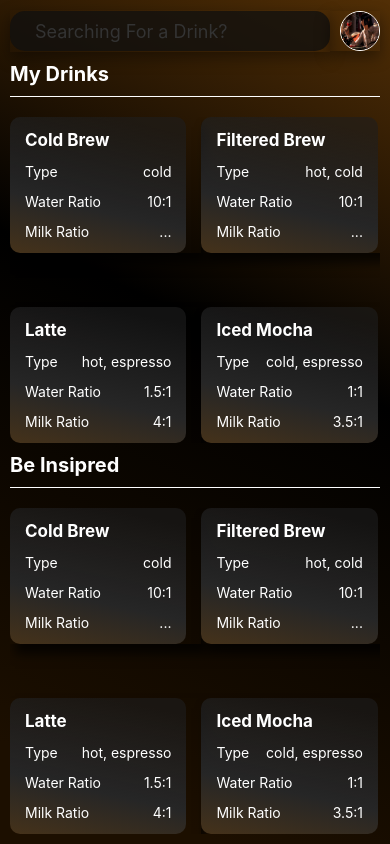
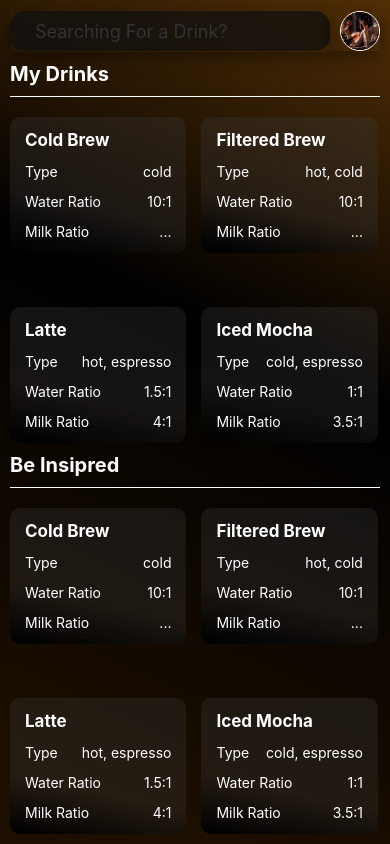
Before and after one commit to jeremu2907/coffeeProject, a React Native app in the folder frontend/: screen /Home in a window 390 px wide. Built offline with nearby package versions, Linux system fonts and the light colour scheme.

Commit message:
navigation

```diff
--- a/frontend/App.js
+++ b/frontend/App.js
@@ -1,35 +1,15 @@
 import React from 'react'
-import { StatusBar } from 'expo-status-bar';
-import { SafeAreaView, StyleSheet, Text, View } from 'react-native';
-import TopBar from './components/TopBar/TopBar';
+import { SafeAreaView, StyleSheet } from 'react-native';
 import { LinearGradient } from 'expo-linear-gradient';
-import DrinkItemContainer from './components/DrinkItemContainer/DrinkItemContainer';
-import ItemCard from './components/ItemCard/ItemCard';
 import { DefaultTheme, NavigationContainer } from '@react-navigation/native';
 import { createNativeStackNavigator } from '@react-navigation/native-stack';
 
+import { ItemCardScreen } from './screens/ItemCard';
+import {HomeScreen} from './screens/HomeScreen'
+import { StatusBar } from 'expo-status-bar';
+import TopBar from './components/TopBar/TopBar';
+
 const Stack = createNativeStackNavigator();
-
-const HomeScreen = ({navigation}) =>
-{
-    return(
-        <SafeAreaView style={styles.container}>
-            <StatusBar style="light" />
-            <TopBar />
-
-            {/* <ItemCard /> */}
-            <View style={styles.bottomLine}>
-                <Text style={styles.titleTextStyle}>My Drinks</Text>
-            </View>
-            <DrinkItemContainer />
-
-            <View style={styles.bottomLine}>
-                <Text style={styles.titleTextStyle}>Be Insipred</Text>
-            </View>
-            <DrinkItemContainer />
-        </SafeAreaView>
-    );
-};
 
 const transparentTheme = {
     ...DefaultTheme,
@@ -49,17 +29,23 @@ export default function App() {
                 end={{ x: 0, y: 1 }}
                 locations={[0, 0.4, 0.9]}
             >
-                <Stack.Navigator
-                    screenOptions={{
-                        headerShown: false //Hides screen title
-                    }}
-                >
-                <Stack.Screen
-                    name="Home"
-                    component={HomeScreen}
-                />
+                <SafeAreaView style={styles.container}>
+                    <StatusBar style="light" />
+                    <TopBar />
+                    <Stack.Navigator screenOptions={{ headerShown: false }} >{/*Hides screen title*/}
 
-            </Stack.Navigator>
+                        <Stack.Screen
+                            name="Home"
+                            component={HomeScreen}
+                        />
+
+                        <Stack.Screen
+                            name="ItemCard"
+                            component={ItemCardScreen}
+                        />
+
+                    </Stack.Navigator>
+                </SafeAreaView>
             </LinearGradient>
         </NavigationContainer>
   );
@@ -73,17 +59,5 @@ const styles = StyleSheet.create({
     },
     paddingDev: {
         padding: 10
-    },
-    titleTextStyle: {
-        color: "white",
-        fontSize: 20,
-        fontWeight: "bold"
-    },
-    bottomLine: {
-        paddingTop: 10,
-        borderBottomColor: 'white',
-        borderBottomWidth: 1,
-        paddingBottom: 10,
-        marginBottom: 20
     }
 });
--- a/frontend/components/DrinkItem/DrinkItem.jsx
+++ b/frontend/components/DrinkItem/DrinkItem.jsx
@@ -1,10 +1,12 @@
-import { StyleSheet, Text, View } from 'react-native';
+import { StyleSheet, Text, TouchableHighlight, TouchableOpacity, TouchableWithoutFeedback, View } from 'react-native';
 import React, {useState} from 'react';
 import { LinearGradient } from 'expo-linear-gradient';
 import {useWindowDimensions} from 'react-native';
+import { useNavigation } from '@react-navigation/native';
 
 export default function DrinkItem(props)
 {
+    const navigation = useNavigation();
     const {height, width} = useWindowDimensions();
 
     const styles = StyleSheet.create({
@@ -16,12 +18,6 @@ export default function DrinkItem(props)
             paddingLeft: 15,
             paddingRight: 15,
             justifyContent: 'space-evenly'
-        },
-        shadowProp: {
-            shadowOffset: {width: 5,height: 10},
-            shadowOpacity: 0.7,
-            shadowColor: "#000000",
-            shadowRadius: 10
         },
         drinkName: {
             color: "white",
@@ -39,10 +35,15 @@ export default function DrinkItem(props)
     });
 
     return(
-        <View style={[styles.view, styles.shadowProp]} >
+        <TouchableOpacity
+            onPress = {() =>
+            {
+                navigation.navigate('ItemCard', props);
+            }}
+        >
             <LinearGradient
-                colors={['rgba(69, 50, 26,1)', '#262626','rgba(30,30,30,0.6)']}
-                // colors={['rgba(0,0,0,1))', 'rgba(60,60,60,0.3)','rgba(60,60,60,0.3)']}
+                // colors={['rgba(69, 50, 26,1)', '#262626','rgba(30,30,30,0.6)']}
+                colors={['rgba(0,0,0,1))', 'rgba(60,60,60,0.3)','rgba(60,60,60,0.3)']}
                 style={styles.container}
                 start={{ x: 0.2, y: 1.2 }}
                 end={{ x: 0.4, y: 0 }}
@@ -63,6 +64,6 @@ export default function DrinkItem(props)
                 </View>
 
             </LinearGradient>
-        </View>
+        </TouchableOpacity>
     )
 }
--- a/frontend/components/DrinkItemContainer/DrinkItemContainer.jsx
+++ b/frontend/components/DrinkItemContainer/DrinkItemContainer.jsx
@@ -6,7 +6,6 @@ export default function DrinkItemContainer()
 {
     return(
         <ScrollView
-            // style={styles.container}
             contentContainerStyle={{
                 flexDirection: "column",
                 flexWrap: "wrap",
@@ -14,6 +13,7 @@ export default function DrinkItemContainer()
                 alignItems: "flex-end",
             }}
             horizontal={true}
+            showsHorizontalScrollIndicator={false}
         >
             <DrinkItem
                 drinkName = "Cold Brew"
--- a/frontend/components/ItemCard/ItemCard.jsx
+++ b/frontend/components/ItemCard/ItemCard.jsx
@@ -2,10 +2,12 @@ import { StyleSheet, Text, View, TextInput } from 'react-native';
 import React, {useState} from 'react';
 import { LinearGradient } from 'expo-linear-gradient';
 import { SelectList } from 'react-native-dropdown-select-list';
+import { useRoute } from '@react-navigation/native';
 
-export default function ItemCard(props)
+export default function ItemCard()
 {
     const [unit, setUnit] = React.useState("grams");
+    const route = useRoute();
 
     const styles = StyleSheet.create({
         container: {
@@ -71,13 +73,13 @@ export default function ItemCard(props)
     return(
         <LinearGradient
             // colors={['rgba(69, 50, 26,1)', '#262626','rgba(30,30,30,0.6)']}
-            colors={['rgba(54, 35, 11,1))','rgba(25,25,25,1)','rgba(15,15,15,0.9)']}
+            colors={['rgba(54, 35, 11,1))','rgba(25,25,25,1)','rgba(15,15,15,1)']}
             style={styles.container}
             start={{ x: 0.1, y: 1.5 }}
             end={{ x: 1.3, y: 0.2 }}
             locations={[0,0.6,0.95]}
         >
-            <Text style={styles.drinkName}>Drink Name</Text>
+            <Text style={styles.drinkName}>{route.params.drinkName}</Text>
 
             <View style={styles.detailFields}>
                 <Text style={styles.sectionHeading}>Calculate Ratio</Text>
@@ -138,27 +140,27 @@ export default function ItemCard(props)
 
             <View style={styles.detailFields}>
                 <Text style={styles.unitTextStyle}>Type</Text>
-                <Text style={styles.infoText}>ice, filtered</Text>
+                <Text style={styles.infoText}>{route.params.type}</Text>
             </View>
 
             <View style={styles.detailFields}>
                 <Text style={styles.unitTextStyle}>Water : Coffee</Text>
-                <Text style={styles.infoText}>12 : 1</Text>
+                <Text style={styles.infoText}>{route.params.wtcRatio}</Text>
             </View>
 
             <View style={styles.detailFields}>
                 <Text style={styles.unitTextStyle}>Milk : Coffee</Text>
-                <Text style={styles.infoText}>...</Text>
+                <Text style={styles.infoText}>{route.params.mtcRatio}</Text>
             </View>
 
             <View style={styles.detailFields}>
                 <Text style={styles.unitTextStyle}>Ingredients</Text>
-                <Text style={styles.infoText}>ice, water, coffee</Text>
+                <Text style={styles.infoText}>{route.params.ingredients}</Text>
             </View>
 
             <View>
                 <Text style={[styles.unitTextStyle, styles.noteArea]}>Notes</Text>
-                <Text style={[styles.infoText, styles.noteArea]}>this area is for notes</Text>
+                <Text style={[styles.infoText, styles.noteArea]}>{route.params.notes}</Text>
             </View>
 
         </LinearGradient>
--- /dev/null
+++ b/frontend/screens/HomeScreen.jsx
@@ -0,0 +1,42 @@
+import React from 'react'
+import { StyleSheet, Text, View, ScrollView } from 'react-native';
+import DrinkItemContainer from '../components/DrinkItemContainer/DrinkItemContainer';
+
+
+export const HomeScreen = ({navigation}) =>
+{
+    return(
+        <View style={styles.container}>
+
+            <View style={styles.bottomLine}>
+                <Text style={styles.titleTextStyle}>My Drinks</Text>
+            </View>
+                <DrinkItemContainer/>
+
+            <View style={styles.bottomLine}>
+                <Text style={styles.titleTextStyle}>Be Insipred</Text>
+            </View>
+            <DrinkItemContainer />
+        </View>
+    );
+};
+
+const styles = StyleSheet.create({
+    container: {
+        flex: 1,
+        justifyContent: "space-between",
+        alignContent: "center",
+    },
+    titleTextStyle: {
+        color: "white",
+        fontSize: 20,
+        fontWeight: "bold"
+    },
+    bottomLine: {
+        paddingTop: 10,
+        borderBottomColor: 'white',
+        borderBottomWidth: 1,
+        paddingBottom: 10,
+        marginBottom: 20
+    }
+});
--- /dev/null
+++ b/frontend/screens/ItemCard.jsx
@@ -0,0 +1,8 @@
+import ItemCard from '../components/ItemCard/ItemCard';
+
+export const ItemCardScreen = ({navigator}) =>
+{
+    return(
+        <ItemCard />
+    )
+}
```
